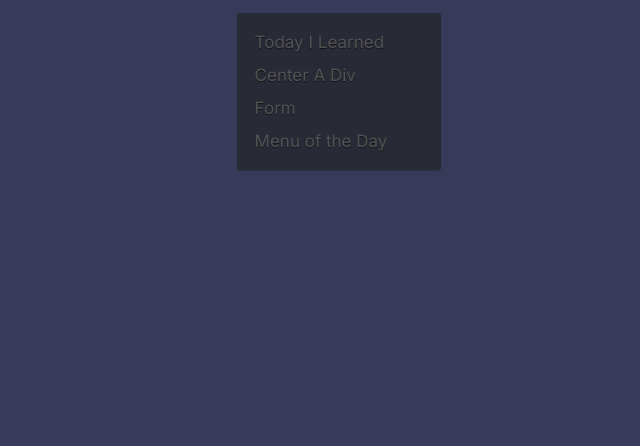
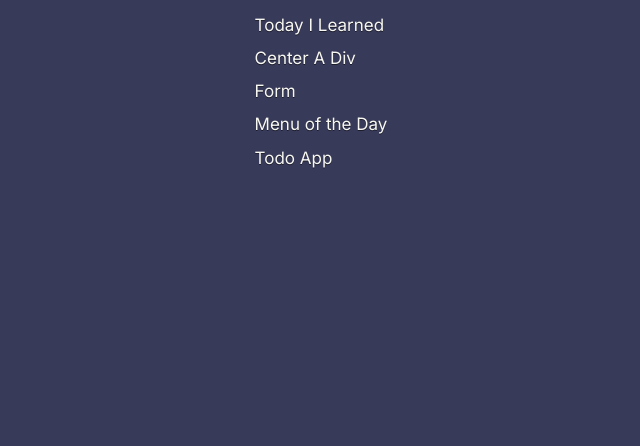
Before and after one commit to giuxtaposition/webdev-study-group, a plain HTML site: page index.html in a window 1280 px wide. Shown: the part 354-800 px from the top of the page, without its empty margins (319-959 px from the left). Drawn offline with Linux system fonts and the light colour scheme.

Commit message:
added Todo App link and moved project links in projects.json

```diff
--- a/index.html
+++ b/index.html
@@ -6,6 +6,9 @@
     <meta http-equiv="X-UA-Compatible" content="IE=edge">
     <meta name="viewport" content="width=device-width, initial-scale=1.0">
     <link href="./style.css" rel="stylesheet" />
+    <link rel='icon' type='image/svg' href='./moon.svg'>
+    <script type="text/javascript" src="./index.js"></script>
+    <title>Webdev Study Group Projects</title>
 </head>
 
 <body>
@@ -14,12 +17,6 @@
     </header>
 
     <main>
-        <ul>
-            <li><a href="./today-i-learned/index.html">Today I Learned</a></li>
-            <li><a href="./center-div/index.html">Center A Div</a></li>
-            <li><a href="./form/index.html">Form</a></li>
-            <li><a href="./menu-of-the-day/index.html">Menu of the Day</a></li>
-        </ul>
     </main>
 </body>
 
--- /dev/null
+++ b/index.js
@@ -0,0 +1,17 @@
+fetch('./projects.json')
+    .then(response => response.json())
+    .then(projects => populateProjects(projects))
+    .catch(error => console.log(error))
+
+const populateProjects = projects => {
+    var main = document.querySelector('main')
+    projects.forEach(project => {
+        const url = document.createElement('a')
+        url.setAttribute('href', project.url)
+        url.innerText = project.description
+
+        const projectLink = document.createElement('li')
+        projectLink.appendChild(url)
+        main.appendChild(projectLink)
+    })
+}
--- /dev/null
+++ b/projects.json
@@ -0,0 +1,22 @@
+[
+    {
+        "description": "Today I Learned",
+        "url": "./today-i-learned/index.html"
+    },
+    {
+        "description": "Center A Div",
+        "url": "./center-div/index.html"
+    },
+    {
+        "description": "Form",
+        "url": "./form/index.html"
+    },
+    {
+        "description": "Menu of the Day",
+        "url": "./menu-of-the-day/index.html"
+    },
+    {
+        "description": "Todo App",
+        "url": "https://giuxtaposition.github.io/todo-app/"
+    }
+]
--- a/style.css
+++ b/style.css
@@ -2,7 +2,7 @@
 
 :root {
     --background-color: #383a59;
-    --text-color: #525252;
+    --text-color: rgb(248, 248, 242);
     --brand-color: #bd93f9;
 }
 
```
Also changed, not shown: moon.svg (added).
